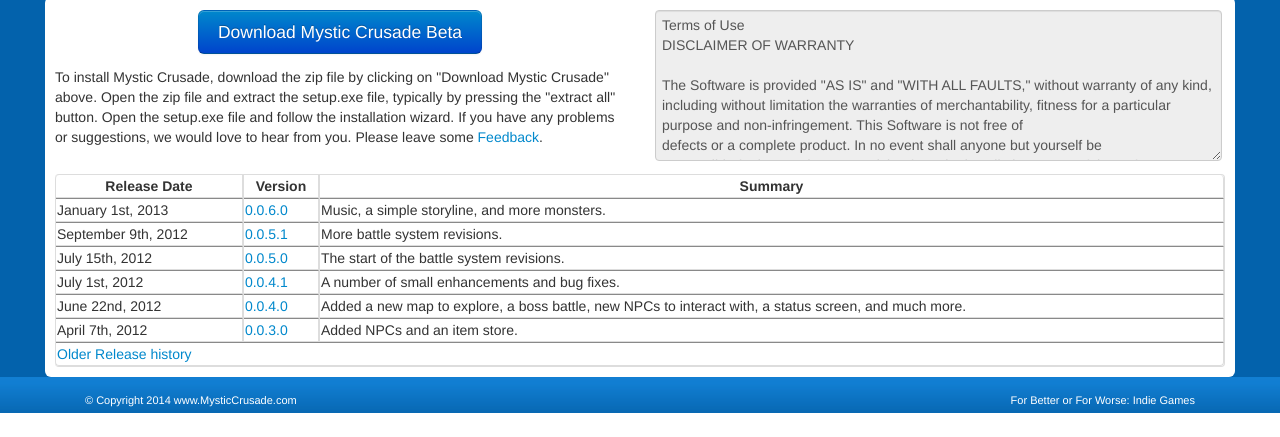
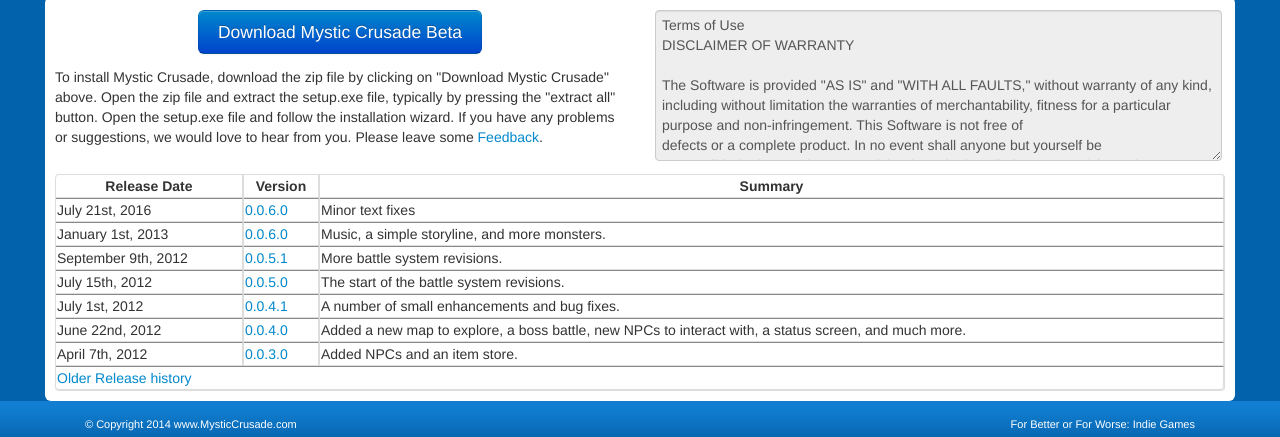
Before and after one commit to MrOnosa/MrOnosa.github.io, a plain HTML site: page Download.html in a window 1280 px wide. Shown: the part 403-840 px from the top of the page. Before the commit the page ends 816 px from the top, so only its background shows below. Drawn offline with Linux system fonts and the light colour scheme; a web font is replaced by a local one.

Commit message:
Minor text fixes

```diff
--- a/Download.html
+++ b/Download.html
@@ -114,6 +114,15 @@
             </tr>
         </thead>
         <tbody>
+<tr>
+                <td>July 21st, 2016
+                </td>
+                <td>
+                    <a href="/ReleaseHistory#0_0_6_0">0.0.6.0</a>
+                </td>
+                <td>Minor text fixes
+                </td>
+            </tr>
             <tr>
                 <td>January 1st, 2013
                 </td>
```
